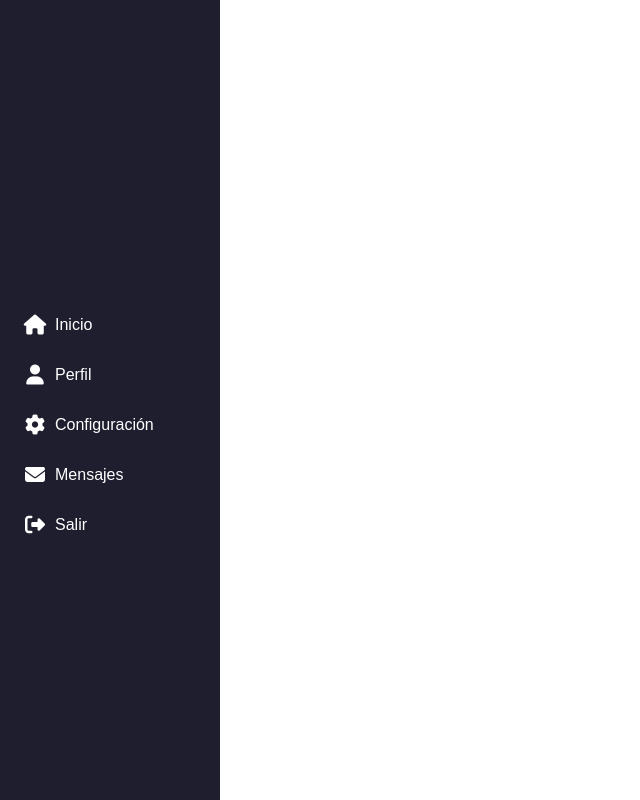
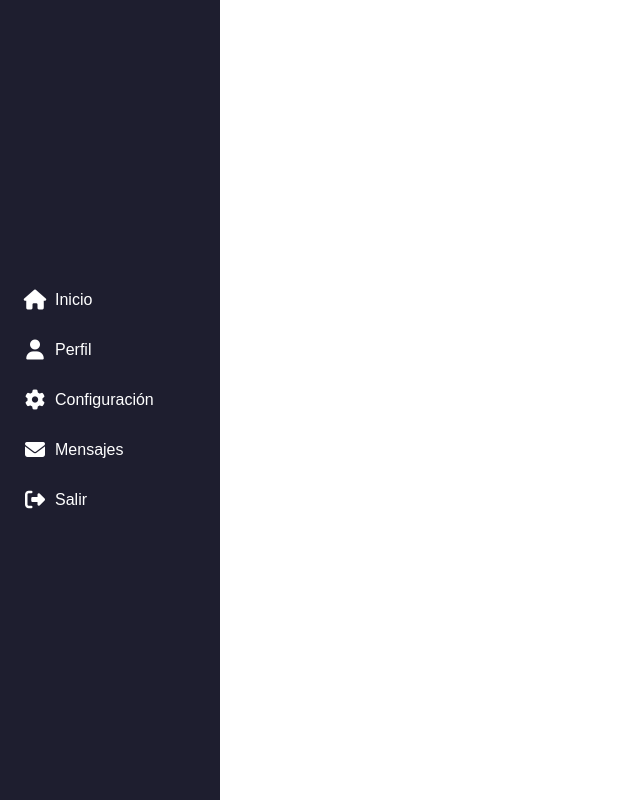
Before and after one commit to ZoltanMG/clases-programacion, a plain HTML site: page Clase-15/nav-ig/nav.html in a window 1280 px wide. Shown: the whole page, without its empty margins (0-640 px from the left). Drawn offline with Linux system fonts and the light colour scheme.

Commit message:
Ajustes clase-15 y se agrega clase-16

```diff
--- a/Clase-15/nav-ig/nav.css
+++ b/Clase-15/nav-ig/nav.css
@@ -3,7 +3,6 @@ body {
     font-family: Arial, Helvetica, sans-serif;
 }
 
-/* Barra lateral */
 .sidebar {
     position: fixed;
     left: 0;
@@ -13,21 +12,20 @@ body {
     background: #1e1e2f;
     transition: width 0.3s;
     overflow: hidden;
+    display: flex;
+    align-items: center;
 }
 
-/* Expandir al pasar cursor */
 .sidebar:hover {
     width: 220px;
 }
 
-/* Lista */
 .sidebar ul {
     list-style: none;
     padding: 0;
-    margin-top: 300px;
+    /* margin-top: 300px; */
 }
 
-/* Items */
 .sidebar li {
     display: flex;
     align-items: center;
@@ -41,21 +39,19 @@ body {
     background: #33334d;
 }
 
-/* Iconos */
 .sidebar i {
     font-size: 20px;
     min-width: 40px;
     text-align: center;
 }
 
-/* Texto oculto */
-.sidebar span {
+.sidebar P {
+    margin: 0;
+    padding: 0;
     opacity: 0;
-    white-space: nowrap;
     transition: opacity 0.2s;
 }
 
-/* Mostrar texto al expandir */
-.sidebar:hover span {
+.sidebar:hover P {
     opacity: 1;
 }
--- a/Clase-15/nav-ig/nav.html
+++ b/Clase-15/nav-ig/nav.html
@@ -5,9 +5,7 @@
     <meta charset="UTF-8">
     <title>Sidebar Expandible</title>
 
-    <!-- Iconos -->
     <link rel="stylesheet" href="https://cdnjs.cloudflare.com/ajax/libs/font-awesome/6.5.0/css/all.min.css">
-
     <link rel="stylesheet" href="nav.css">
 </head>
 
@@ -15,14 +13,13 @@
 
     <div class="sidebar">
         <ul>
-            <li><i class="fas fa-home"></i><span>Inicio</span></li>
-            <li><i class="fas fa-user"></i><span>Perfil</span></li>
-            <li><i class="fas fa-cog"></i><span>Configuración</span></li>
-            <li><i class="fas fa-envelope"></i><span>Mensajes</span></li>
-            <li><i class="fas fa-sign-out-alt"></i><span>Salir</span></li>
+            <li><i class="fas fa-home"></i><P>Inicio</P></li>
+            <li><i class="fas fa-user"></i><P>Perfil</P></li>
+            <li><i class="fas fa-cog"></i><P>Configuración</P></li>
+            <li><i class="fas fa-envelope"></i><P>Mensajes</P></li>
+            <li><i class="fas fa-sign-out-alt"></i><P>Salir</P></li>
         </ul>
     </div>
-
 </body>
 
 </html>
--- /dev/null
+++ b/Clase-16/style.css
@@ -0,0 +1,42 @@
+* {
+    margin: 0;
+    padding: 0;
+    font-family: sans-serif;
+}
+
+nav {
+    background-color: red;
+    display: flex;
+    justify-content: center;
+    align-items: center;
+    height: 100vh;
+    position: fixed;
+    top: 0px;
+    width: 80px;
+}
+
+nav span {
+    color: #fff;
+    cursor: pointer;
+    font-weight: 700;
+}
+
+main {
+    margin-left: 90px;
+    background-color: blue;
+
+}
+
+.w {
+    position: fixed;
+    bottom: 20px;
+    right: 20px;
+    width: 50px;
+    height: 50px;
+    background-color: green;
+    display: flex;
+    justify-content: center;
+    align-items: center;
+    cursor: pointer;
+    border-radius: 50%;
+}
```
Also changed, not shown: Clase-16/index.html (added, +26 -0 lines).
